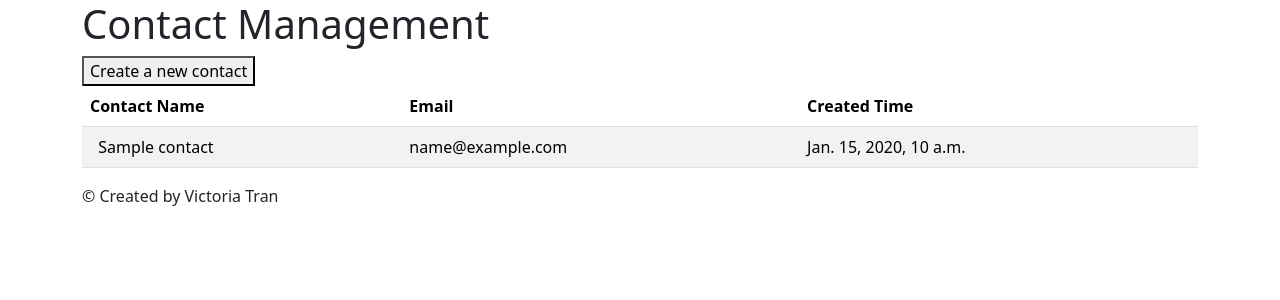
After one commit to VictoriaaTran/Contact-Management, a Django app: page / in a window 1280 px wide. The commit adds this page. Shown: the top 300 px of the page. Run offline with Django 4.2, Linux system fonts and the light colour scheme; tables that the repository leaves empty hold one stand-in row (values such as "Sample post"); some libraries are stand-ins or nearby versions.

Commit message:
added contact list page

```diff
--- a/contacts/models.py
+++ b/contacts/models.py
@@ -2,6 +2,6 @@ from django.db import models
 
 # Create your models here.
 class Contact(models.Model):
-    name = models.CharField(max_length=20, null=False, unique=True, error_messages={'unique':"Name has already been taken"})
-    email = models.EmailField(null=False, unique=True, error_messages={'unique':"Invalid email"})
+    name = models.CharField(max_length=20, null=False, unique=True, error_messages={'unique':"Contact with this name already exists."})
+    email = models.EmailField(null=False, unique=True, error_messages={'unique':"Enter a valid email address."})
     created_time = models.DateTimeField(auto_now_add=True)
--- /dev/null
+++ b/contacts/templates/contacts/contact_list.html
@@ -0,0 +1,40 @@
+{% extends "base.html" %}
+{% block content %}
+<h1>Contact Management</h1>
+<button type="button" a href="{% url 'contact_create' %}">
+    Create a new contact
+</button>
+
+<table class="table table-striped">
+    <thead>
+        <tr>
+            <th>Contact Name</th>
+            <th>Email</th>
+            <th>Created Time</th>
+        </tr>
+    </thead>
+    <tbody>
+        {% for contact in contact_list %}
+        <tr>
+            <td>
+                <!-- <a class="icon-link" href="{% url 'contact_detail' contact.pk %}">
+                    <i class="bi bi-pencil"></i> </a>
+                  &nbsp;
+
+                  <a class="icon-link" href="{% url 'contact_delete' contact.pk %}">
+                    <i class="bi bi-trash"></i>
+                  </a> -->
+                  &nbsp;
+                  {{ contact.name }}
+            </td>
+            <td>
+                {{contact.email}}
+            </td>
+            <td>
+                {{contact.created_time}}
+            </td>
+        </tr>
+        {% endfor %}
+    </tbody>
+</table>
+{% endblock content %}
--- a/templates/base.html
+++ b/templates/base.html
@@ -3,6 +3,14 @@
 <head>
     <meta charset="UTF-8">
     <meta name="viewport" content="width=device-width, initial-scale=1.0">
+    <link href="https://cdn.jsdelivr.net/npm/bootstrap@5.3.2/dist/css/bootstrap.min.css"
+    rel="stylesheet"
+    integrity="sha384-T3c6CoIi6uLrA9TneNEoa7RxnatzjcDSCmG1MXxSR1GAsXEV/Dwwykc2MPK8M2HN"
+    crossorigin="anonymous">
+  <!-- Option 1: Include in HTML -->
+  <link rel="stylesheet"
+    href="https://cdn.jsdelivr.net/npm/bootstrap-icons@1.3.0/font/bootstrap-icons.css">
+
     <title>Contact Management</title>
 </head>
 <body>
--- a/victoria_tran/settings.py
+++ b/victoria_tran/settings.py
@@ -55,7 +55,7 @@ ROOT_URLCONF = "victoria_tran.urls"
 TEMPLATES = [
     {
         "BACKEND": "django.template.backends.django.DjangoTemplates",
-        "DIRS": [],
+        "DIRS": [BASE_DIR/"templates"],
         "APP_DIRS": True,
         "OPTIONS": {
             "context_processors": [
```
Also changed, not shown: 1 other file.
